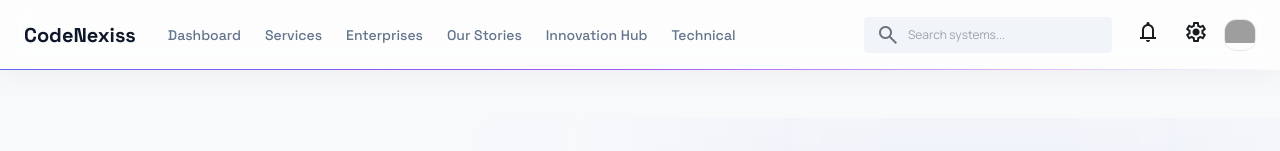
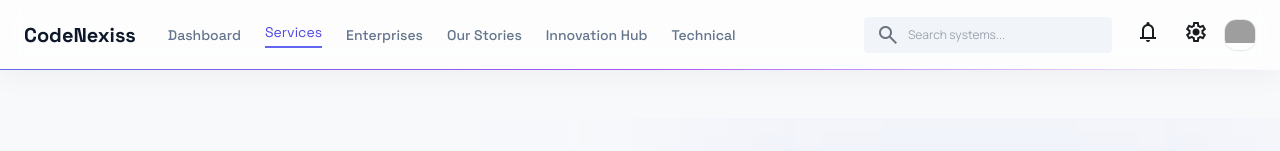
Before and after one commit to Narc2022/codenexiss, a Next.js app: page /services/app-dev in a window 1280 px wide. Shown: the top 151 px of the page. Built offline with nearby package versions, Linux system fonts and the light colour scheme; grey boxes are pictures that could not be loaded.

Commit message:
Start With Services then click any Services Card

```diff
--- a/components/Navbar.tsx
+++ b/components/Navbar.tsx
@@ -29,7 +29,10 @@ export default function Navbar() {
 
           <div className="hidden md:flex items-center gap-6">
             {navLinks.map((link) => {
-              const isActive = pathname === link.href;
+              const isActive =
+                link.href === "/services"
+                  ? pathname.startsWith("/services")
+                  : pathname === link.href;
 
               return (
                 <Link
```
